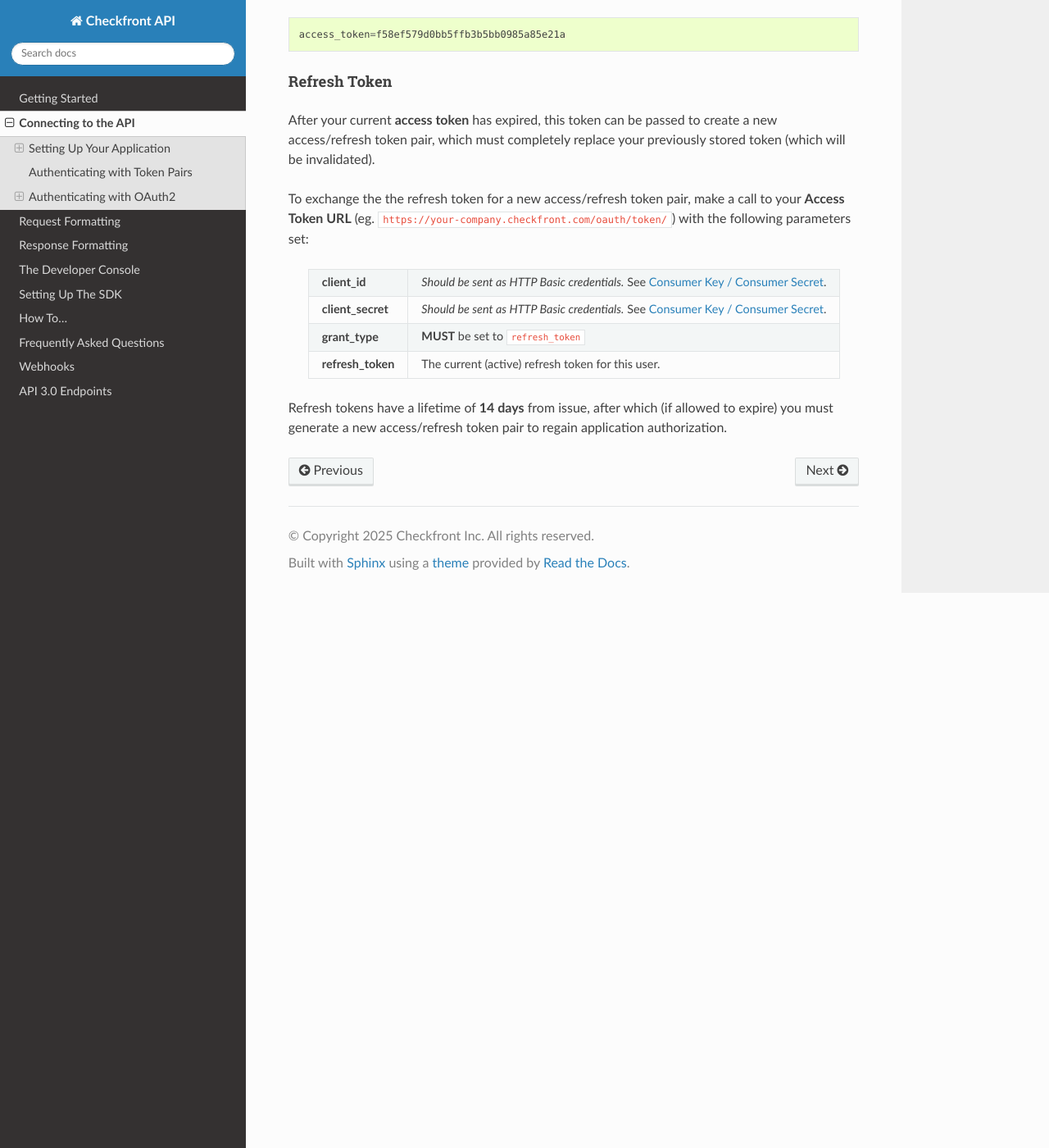
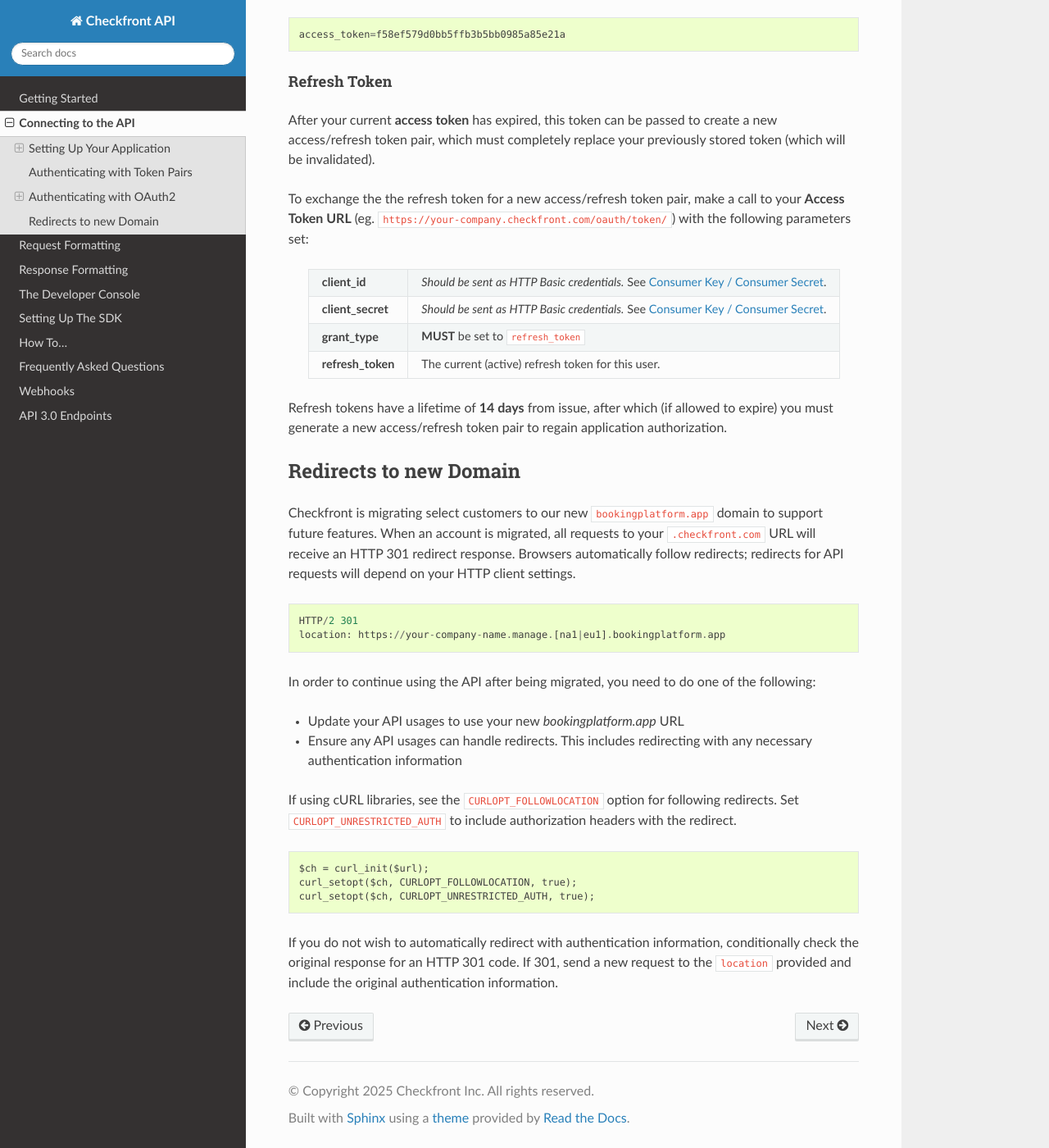
Before and after one commit to Checkfront/API, a Sphinx documentation site: the page built from docs/overview/auth.rst, in a window 1280 px wide and 1400 px high, scrolled down 4715 px. Shown: the whole window at 82% size. Built offline with Sphinx 7.4.7 and the Read the Docs theme 3.1.0, drawn with Linux system fonts in a browser that asks for light colours.

Commit message:
ARCH-694 doc update for AWS Migrations redirect

```diff
--- a/docs/overview/auth.rst
+++ b/docs/overview/auth.rst
@@ -193,3 +193,26 @@
 
 
 Refresh tokens have a lifetime of **14 days** from issue, after which (if allowed to expire) you must generate a new access/refresh token pair to regain application authorization.
+
+Redirects to new Domain
+-----------------------
+
+Checkfront is migrating select customers to our new ``bookingplatform.app`` domain to support future features.
+When an account is migrated, all requests to your ``.checkfront.com`` URL will receive an HTTP 301 redirect response. Browsers automatically follow redirects; redirects for API requests will depend on your HTTP client settings. ::
+
+	HTTP/2 301
+	location: https://your-company-name.manage.[na1|eu1].bookingplatform.app
+
+In order to continue using the API after being migrated, you need to do one of the following:
+
+* Update your API usages to use your new `bookingplatform.app` URL
+
+* Ensure any API usages can handle redirects. This includes redirecting with any necessary authentication information
+
+If using cURL libraries, see the ``CURLOPT_FOLLOWLOCATION`` option for following redirects. Set ``CURLOPT_UNRESTRICTED_AUTH`` to include authorization headers with the redirect. ::
+
+	$ch = curl_init($url);
+	curl_setopt($ch, CURLOPT_FOLLOWLOCATION, true);
+	curl_setopt($ch, CURLOPT_UNRESTRICTED_AUTH, true);
+
+If you do not wish to automatically redirect with authentication information, conditionally check the original response for an HTTP 301 code. If 301, send a new request to the ``location`` provided and include the original authentication information.
```
